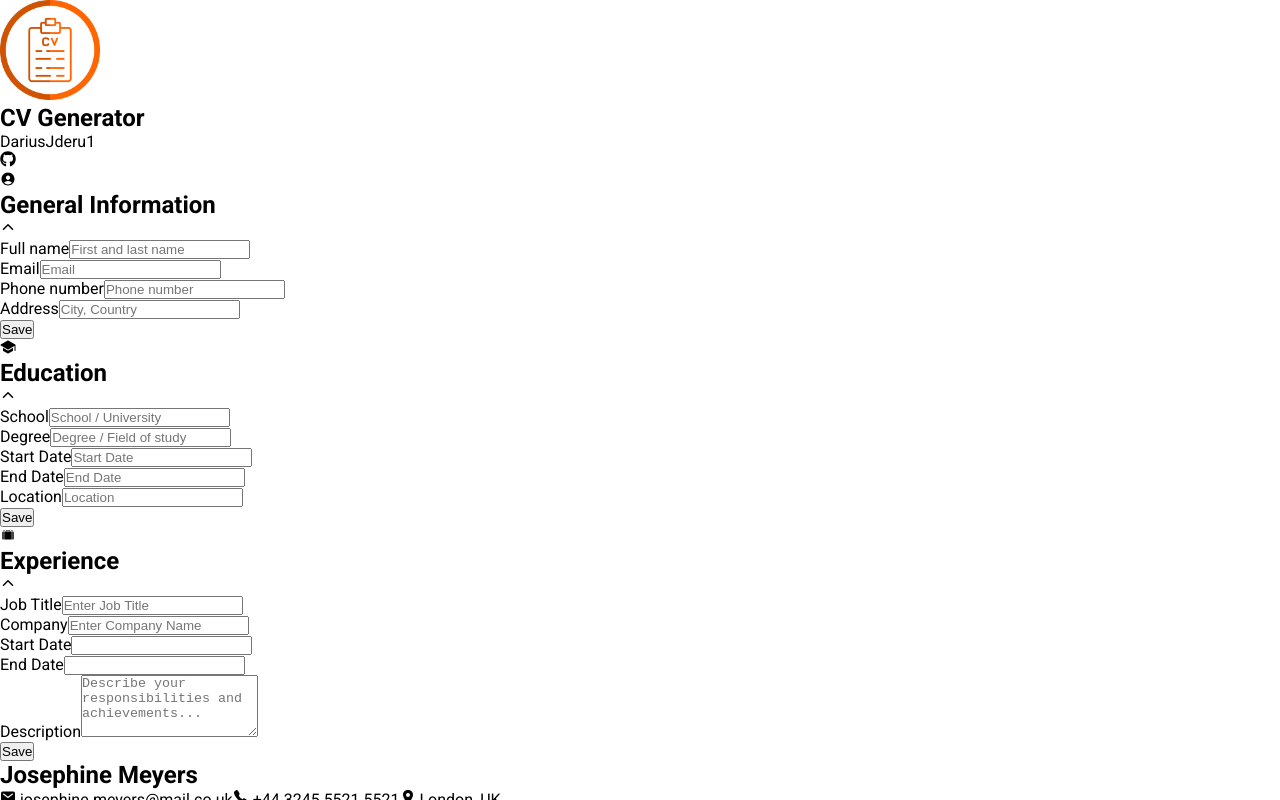
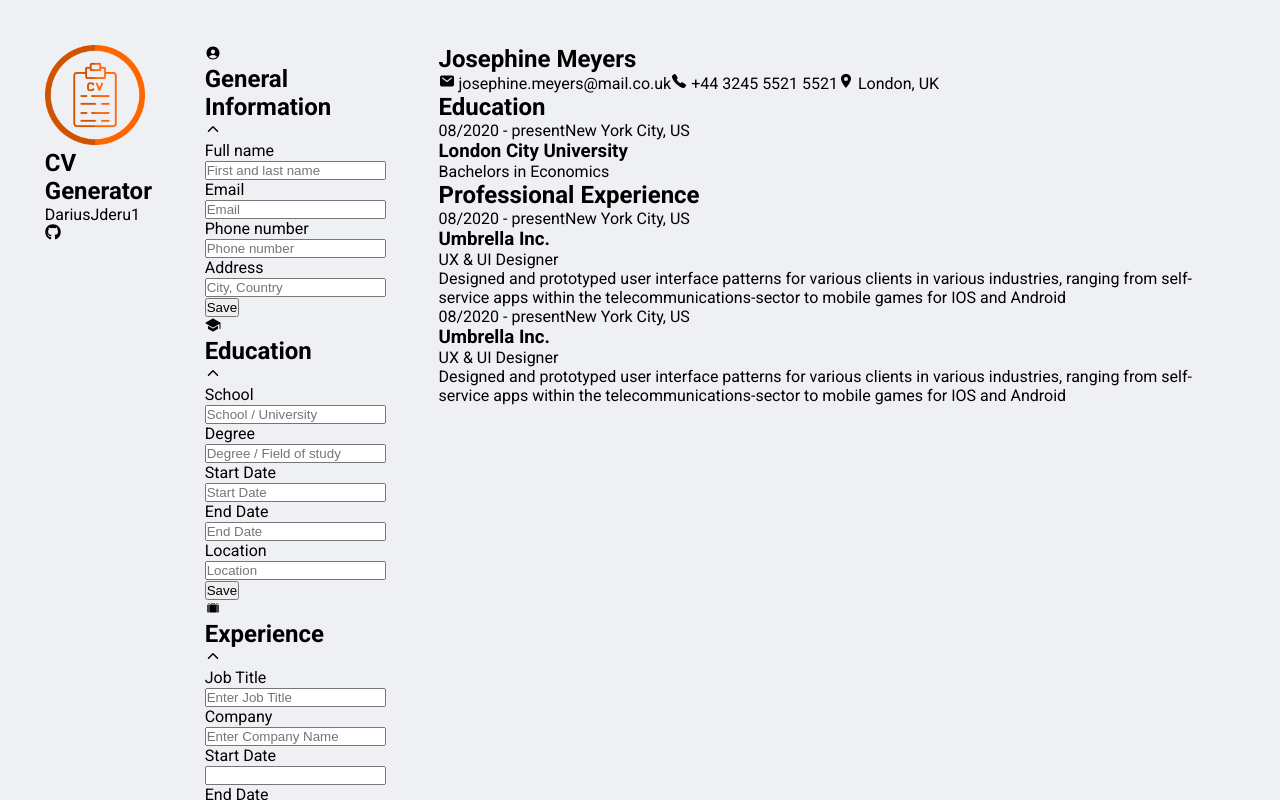
Before and after one commit to DariusJderu1/CV-builder, a React (Vite) app: page / in a window 1280 px wide. Shown: the top 800 px of the page. Built offline with nearby package versions, Linux system fonts and the light colour scheme.

Commit message:
Add styles - app component

```diff
--- a/src/components/App.jsx
+++ b/src/components/App.jsx
@@ -1,16 +1,17 @@
 import Sidebar from "./app/Sidebar.jsx";
 import Editor from "./app/Editor.jsx";
 import Preview from "./app/Preview.jsx";
+import "../styles/App.css";
 
 function App() {
 
   return (
 
-    <>
-      <Sidebar />
-      <Editor />
-      <Preview />
-    </>
+    <div className="app-layout">
+      <div className="sidebar-container"><Sidebar /></div>
+      <div className="editor-container"><Editor /></div>
+      <div className="preview-container"><Preview /></div>
+    </div>
   );
 }
 
--- /dev/null
+++ b/src/styles/App.css
@@ -0,0 +1,10 @@
+.app-layout {
+
+    display: flex;
+    padding: 2.8rem;
+    gap: 3.3rem;
+
+    min-height: 100vh;
+    width: 100vw;
+    overflow: hidden;
+}
--- a/src/styles/index.css
+++ b/src/styles/index.css
@@ -9,9 +9,9 @@
 
     /* COLORS */
     /* color for page background */
-    --clr-background-main: #FFFFFF;
+    --clr-background-main: #EEF0F4;
     /* for sections like education experience ... */
-    --clr-backround-section: #EEF0F4;
+    --clr-backround-section: #FFFFFF;
 }
 
 body {
```
